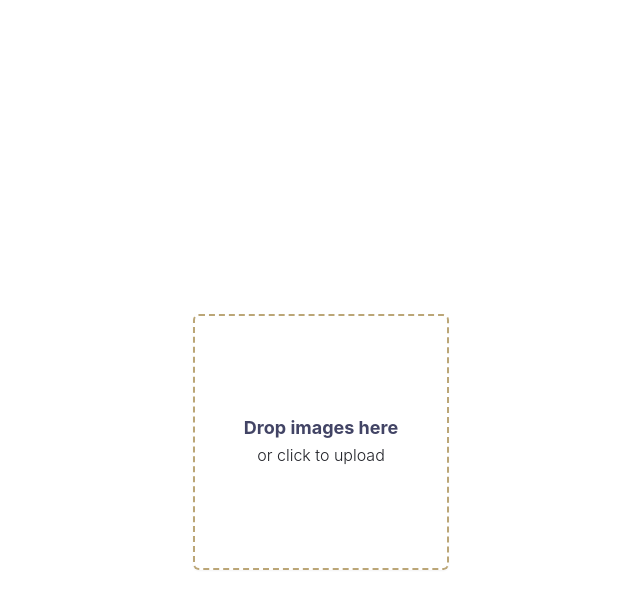
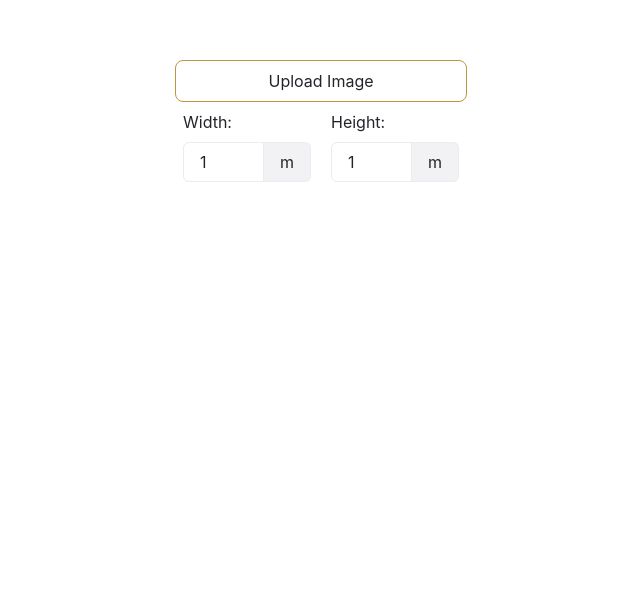
Before and after one commit to kongsgard/wall-decor-previewer, a React (Vite) app: page / in a window 1280 px wide. Shown: the part 594-1202 px from the top of the page, without its empty margins (319-959 px from the left). After the commit the page ends 800 px from the top, so only its background shows below. Built offline with nearby package versions, Linux system fonts and the light colour scheme; no server answers.

Commit message:
Add image upload and scaling (#5)

```diff
--- a/src/App.css
+++ /dev/null
@@ -1,3 +0,0 @@
-body {
-  font-family: "Segoe UI", "Roboto", "Helvetica Neue", sans-serif;
-}
--- a/src/App.tsx
+++ /dev/null
@@ -1,8 +0,0 @@
-import "./App.css";
-import UploadPicture from "./UploadPicture";
-
-function App() {
-  return <UploadPicture />;
-}
-
-export default App;
--- a/src/Layout.tsx
+++ /dev/null
@@ -1,18 +0,0 @@
-import { Flex, Box } from "@chakra-ui/react";
-import Header from "./Header";
-import { ModelViewer } from "./ModelViewer";
-
-interface Props {
-  children: React.ReactNode;
-}
-
-const Layout: React.FC<Props> = (props: Props) => {
-  return (
-    <Box minHeight="100vh">
-      <Header />
-      <ModelViewer />
-      <Flex width="100%">{props.children}</Flex>{" "}
-    </Box>
-  );
-};
-export default Layout;
--- a/src/ModelViewer.tsx
+++ b/src/ModelViewer.tsx
@@ -1,7 +1,61 @@
-import { FC } from "react";
+import { FC, useEffect, useState } from "react";
 import "@google/model-viewer";
+import { InputGroup, Input, InputRightAddon, Text } from "@chakra-ui/react";
 
 export const ModelViewer: FC = () => {
+  const [width, setWidth] = useState(1);
+  const [height, setHeight] = useState(1);
+  const [modelViewerRef, setModelViewerRef] = useState<Element | null>(null);
+
+  useEffect(() => {
+    setModelViewerRef(document.querySelector("model-viewer"));
+  }, []);
+
+  useEffect(() => {
+    const updateScale = () => {
+      if (modelViewerRef) {
+        modelViewerRef.scale = `${width} ${height} 1`;
+        modelViewerRef.updateFraming();
+      }
+    };
+
+    if (!(isNaN(width) || isNaN(height))) {
+      updateScale();
+    }
+  }, [width, height]);
+
+  const onImageLoad = async (e: React.ChangeEvent<HTMLInputElement>) => {
+    const files = e.target.files;
+    if (files) {
+      const file = files[0];
+      const fileURL = URL.createObjectURL(file);
+      const image = new Image();
+      image.src = fileURL;
+      image.onload = function () {
+        const w = parseFloat(this.width);
+        const h = parseFloat(this.height);
+
+        const scalingFactor = Math.pow(
+          10,
+          Math.floor(Math.log10(Math.max(w, h)))
+        );
+        setWidth(convertPixelsToMeters(w, scalingFactor));
+        setHeight(convertPixelsToMeters(h, scalingFactor));
+      };
+
+      if (modelViewerRef) {
+        // Apply the texture to the model
+        const texture = await modelViewerRef.createTexture(fileURL);
+        texture.name = file.name;
+        const material = modelViewerRef.model.materials[0];
+        console.log(material);
+        material["pbrMetallicRoughness"]["baseColorTexture"].setTexture(
+          texture
+        );
+      }
+    }
+  };
+
   return (
     <model-viewer
       src="canvas.glb"
@@ -11,6 +65,58 @@ export const ModelViewer: FC = () => {
       touch-action="pan-y"
       alt="A 3D model of some wall art"
       class="model-viewer"
-    ></model-viewer>
+    >
+      <button slot="ar-button" className="ar-button">
+        🪄 Activate AR
+      </button>
+      <div className="controls">
+        <label className="controls-file-upload">
+          <input
+            type="file"
+            aria-hidden="true"
+            accept="image/*"
+            onChange={onImageLoad}
+          />
+          Upload Image
+        </label>
+
+        <div className="controls-size">
+          <label>
+            <Text mb="8px">Width:</Text>
+            <InputGroup maxW={32}>
+              <Input
+                type="number"
+                value={isNaN(width) ? "" : width}
+                onChange={(e) => {
+                  setWidth(parseFloat(e.target.value));
+                }}
+              />
+              <InputRightAddon children="m" />
+            </InputGroup>
+          </label>
+          <label>
+            <Text mb="8px">Height:</Text>
+            <InputGroup maxW={32}>
+              <Input
+                type="number"
+                value={isNaN(height) ? "" : height}
+                onChange={(e) => {
+                  setHeight(parseFloat(e.target.value));
+                }}
+              />
+              <InputRightAddon children="m" />
+            </InputGroup>
+          </label>
+        </div>
+      </div>
+    </model-viewer>
   );
 };
+
+function convertPixelsToMeters(
+  pixels: number,
+  scalingFactor: number = 1.0
+): number {
+  const size = pixels / scalingFactor;
+  return Math.round((size + Number.EPSILON) * 100) / 100;
+}
--- a/src/UploadPicture.tsx
+++ /dev/null
@@ -1,120 +0,0 @@
-import { useState, useEffect } from "react";
-import {
-  AspectRatio,
-  Box,
-  Container,
-  Heading,
-  Input,
-  Stack,
-  Text,
-  Image,
-} from "@chakra-ui/react";
-import { motion } from "framer-motion";
-
-export default function UploadPicture() {
-  const [file, setFile] = useState(null);
-  const [fileDataURL, setFileDataURL] = useState(null);
-
-  function updateImage(e: any) {
-    let target: any = e.target;
-    for (let x in target.files) {
-      setFile(target.files[x]);
-      break;
-    }
-  }
-  useEffect(() => {
-    let fileReader: any,
-      isCancel = false;
-    if (file) {
-      fileReader = new FileReader();
-      fileReader.onload = (e: any) => {
-        const { result } = e.target;
-        if (result && !isCancel) {
-          setFileDataURL(result);
-        }
-      };
-      fileReader.readAsDataURL(file);
-    }
-    return () => {
-      isCancel = true;
-      if (fileReader && fileReader.readyState === 1) {
-        fileReader.abort();
-      }
-    };
-  }, [file]);
-  return (
-    <Container
-      my="12"
-      display="flex"
-      flexDirection="column"
-      alignItems="center"
-    >
-      {/*
-      <Image
-        src={fileDataURL !== null ? fileDataURL : ""}
-        paddingBottom="12px"
-      />
-      */}
-
-      <AspectRatio width="64" ratio={1}>
-        <Box
-          borderColor="primary"
-          boxShadow="md"
-          borderStyle="dashed"
-          borderWidth="2px"
-          rounded="md"
-          shadow="sm"
-          role="group"
-          transition="all 150ms ease-in-out"
-          _hover={{
-            shadow: "md",
-          }}
-          as={motion.div}
-          initial="rest"
-          animate="rest"
-          whileHover="hover"
-        >
-          <Box position="relative" height="100%" width="100%">
-            <Box
-              position="absolute"
-              top="0"
-              left="0"
-              height="100%"
-              width="100%"
-              display="flex"
-              flexDirection="column"
-            >
-              <Stack
-                height="100%"
-                width="100%"
-                display="flex"
-                alignItems="center"
-                justify="center"
-                spacing="4"
-              >
-                <Stack p="8" textAlign="center" spacing="1">
-                  <Heading fontSize="lg" color="gray.600" fontWeight="bold">
-                    Drop images here
-                  </Heading>
-                  <Text fontWeight="light">or click to upload</Text>
-                </Stack>
-              </Stack>
-            </Box>
-            <Input
-              type="file"
-              height="100%"
-              width="100%"
-              position="absolute"
-              top="0"
-              left="0"
-              opacity="0"
-              aria-hidden="true"
-              accept="image/*"
-              onChange={updateImage}
-            />
-          </Box>
-        </Box>
-      </AspectRatio>
-    </Container>
-  );
-}
--- a/src/index.css
+++ b/src/index.css
@@ -37,6 +37,50 @@ body {
 }
 
 .model-viewer {
-  height: 100vh;
-  width: 100vw;
+  height: calc(100vh - 60px);
+  width: 100%;
 }
+
+.ar-button {
+  position: absolute;
+  left: 50%;
+  transform: translateX(-50%);
+  top: 16px;
+  padding: 8px;
+  border: 1px solid #bf953f;
+  border-radius: 8px;
+  background-color: white;
+}
+
+.controls {
+  position: absolute;
+  display: grid;
+  grid-template-columns: 1fr auto 1fr;
+  bottom: 16px;
+  left: 0;
+  right: 0;
+}
+
+input[type="file"] {
+  display: none;
+}
+
+.controls-file-upload {
+  grid-column: 2;
+  display: inline-block;
+  cursor: pointer;
+  padding: 8px;
+  border: 1px solid #bf953f;
+  border-radius: 8px;
+  background-color: white;
+  text-align: center;
+}
+
+.controls-size {
+  grid-column: 2;
+  display: flex;
+  gap: 20px;
+  padding: 8px;
+  border-radius: 4px;
+  background-color: white;
+}
--- a/src/main.tsx
+++ b/src/main.tsx
@@ -1,17 +1,16 @@
 import React from "react";
 import ReactDOM from "react-dom/client";
-import App from "./App";
 import "./index.css";
 import { ChakraProvider } from "@chakra-ui/react";
 import theme from "./theme";
-import Layout from "./Layout";
+import Header from "./Header";
+import { ModelViewer } from "./ModelViewer";
 
 ReactDOM.createRoot(document.getElementById("root") as HTMLElement).render(
   <React.StrictMode>
     <ChakraProvider theme={theme}>
-      <Layout>
-        <App />
-      </Layout>
+      <Header />
+      <ModelViewer />
     </ChakraProvider>
   </React.StrictMode>
 );
```
Also changed, not shown: 2 other files (tests, documents, lock files or other folders).
